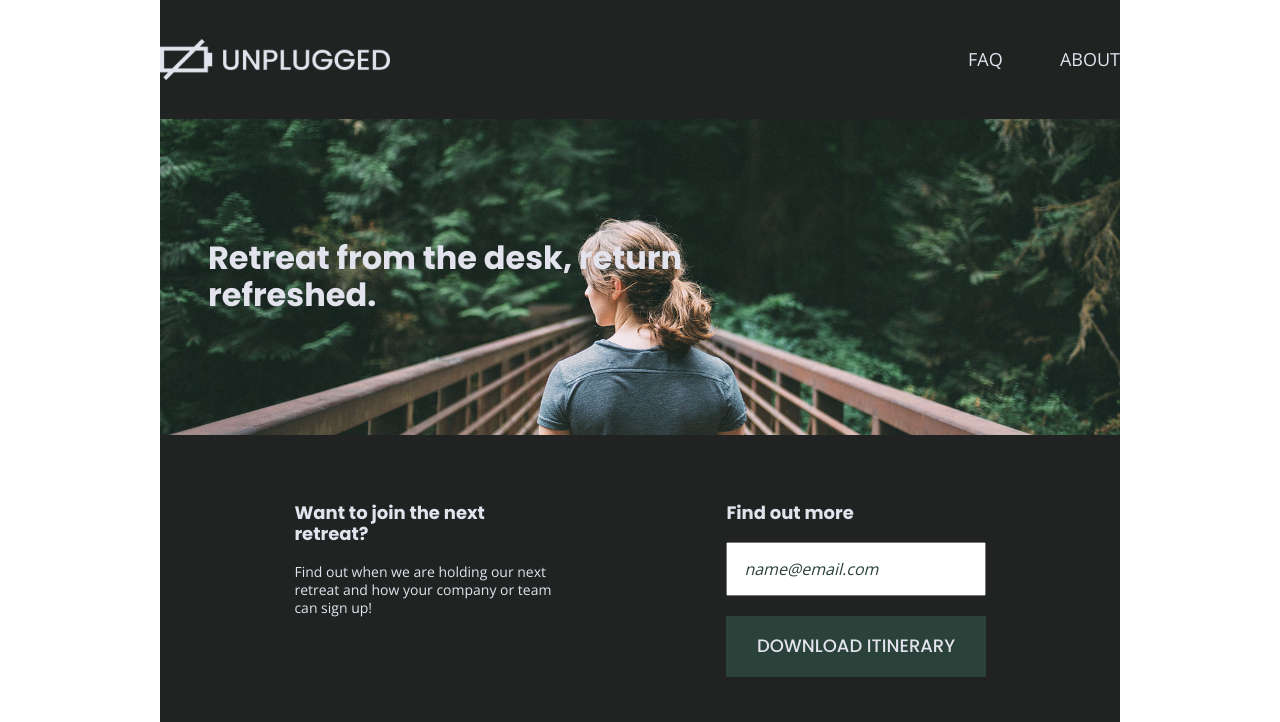
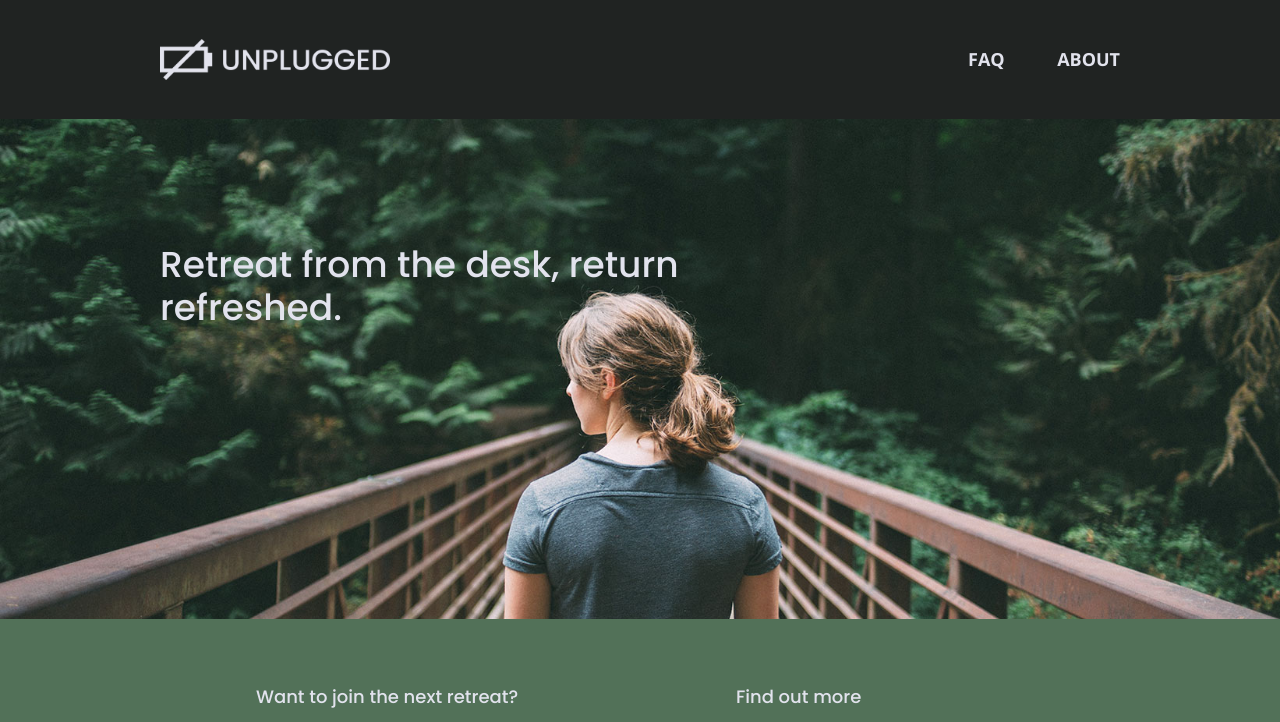
Before and after one commit to intherightdirection/flexbox-unplugged, a website built with Parcel: page index.html in a window 1280 px wide. Shown: the top 722 px of the page. Built offline with nearby package versions, Linux system fonts and the light colour scheme.

Commit message:
Get rid of conflict from not committing changes

```diff
--- a/css/main.css
+++ b/css/main.css
@@ -12,7 +12,6 @@
    ========================================================================== */
 
 html {
-  color: #222;
   font-size: 1em;
   line-height: 1.4;
 }
@@ -90,19 +89,13 @@ textarea {
 /* General Styles  */
 
 html {
-  display: flex;
-  flex-direction: column;
-  align-items: center;
   font: 16px;
-  background-color: #fff;
 }
 
 body {
-  max-width: 1200px;
-  background-color: #202322;
   color: #e2e3ed;
   font-family: "Open Sans", sans-serif;
-  font-size: 1rem;
+  font-size: 1em;
 }
 
 ul,
@@ -113,8 +106,8 @@ ol {
 
 a {
   color: #e2e3ed;
+  text-decoration: none;
   font-size: 1.125rem;
-  text-decoration: none;
   text-transform: uppercase;
 }
 
@@ -126,25 +119,19 @@ h1 {
 h2 {
   font-family: "Poppins", sans-serif;
   font-size: 1.875rem;
+  font-weight: 500;
 }
 
 h3,
 h4 {
   font-family: "Poppins", sans-serif;
   font-size: 1.125rem;
+  font-weight: 500;
 }
 
 p {
-  font-family: "Open sans", sans-serif;
   font-size: 0.875rem;
   line-height: 1.2857;
-}
-
-aside {
-  display: flex;
-  justify-content: center;
-  align-items: center;
-  flex-flow: row wrap;
 }
 
 img {
@@ -172,6 +159,7 @@ footer {
   justify-content: center;
   align-items: center;
   flex-flow: row wrap;
+  background-color: #202322;
 }
 
 header {
@@ -192,10 +180,10 @@ header figure {
   align-items: center;
   flex-flow: row wrap;
   width: 60%;
-
 }
 
 .header-divider {
+  background-color: #3a3a3a;
   width: 100%;
   height: 1px;
   margin: 10px 0 20px 0;
@@ -213,15 +201,16 @@ header nav ul {
   display: flex;
   justify-content: space-around;
   width: 100%;
+  font-weight: 700;
 }
 
 footer {
   flex-direction: column;
+  text-align: center;
 }
 
 footer p {
   margin: 0;
-  font-family: "Poppins", sans-serif;
   font-size: 0.875rem;
 }
 
@@ -232,6 +221,10 @@ footer .content-wrapper {
 
 footer .contact {
   margin-bottom: 50px;
+}
+
+footer address {
+  font-family: "Open Sans", sans-serif;
 }
 
 footer .social-icons {
@@ -248,6 +241,7 @@ footer .social-icons p {
 
 footer .copyright {
   margin: 20px 0;
+  font-family: "Poppins", sans-serif;
 }
 
 /* ----------------- Homepage ----------------- */
@@ -257,17 +251,25 @@ footer .copyright {
 .hero-area {
   display: flex;
   justify-content: center;
-  align-items: flex-start;
   flex-flow: row wrap;
+  min-height: 500px;
   background: url("/img/jake-melara-72ppi-hero.jpg") center no-repeat;
   background-size: cover;
 }
 
-.hero-area .content-wrapper {
+.hero-area h1 {
+  font-size: 2.25em;
+  font-family: 'Poppins', Helvetica, Arial, sans-serif;
+  font-weight: 500;
+  line-height: 1.2;
+}
+
+aside {
   display: flex;
+  justify-content: center;
+  align-items: center;
   flex-flow: row wrap;
-  justify-content: flex-start;
-  align-items: flex-start;
+  background-color: #527158;
 }
 
 aside .form {
@@ -302,7 +304,7 @@ input[type=button] {
   display: flex;
   justify-content: center;
   flex-flow: row wrap;
-  background: url("/img/rawpixel-72ppi-about.jpg") center no-repeat;
+  background: url("/img/rawpixel-72ppi-features.jpg") center no-repeat;
   background-size: cover;
 }
 
@@ -323,6 +325,7 @@ input[type=button] {
 }
 
 .features p {
+  text-align: center;
   margin: 0;
 }
 
@@ -332,10 +335,12 @@ input[type=button] {
   display: flex;
   justify-content: center;
   flex-flow: row wrap;
+  background-color: #2a423a;
 }
 
 .reviews h2 {
   margin-bottom: 40px;
+  line-height: 1;
 }
 
 .reviews h3 {
```
Also changed, not shown: img/rawpixel-72ppi-features.jpg (renamed from img/rawpixel-72ppi-about.jpg).
